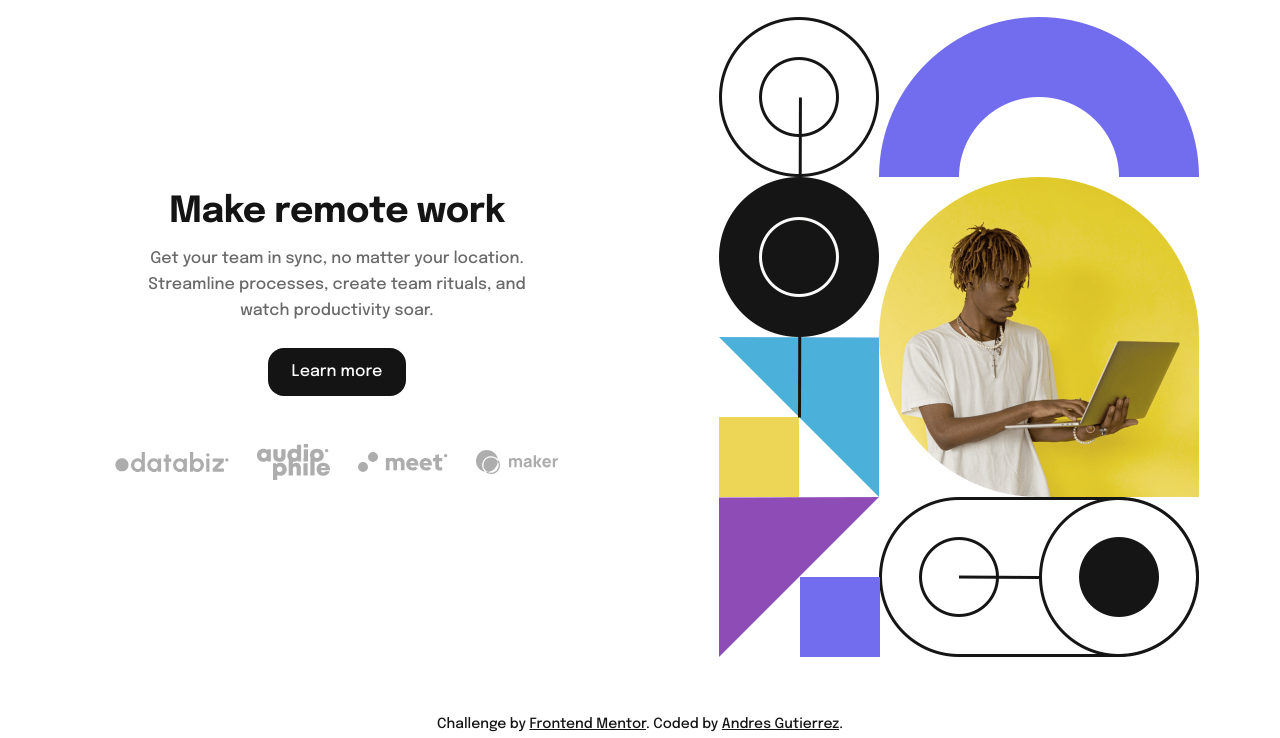
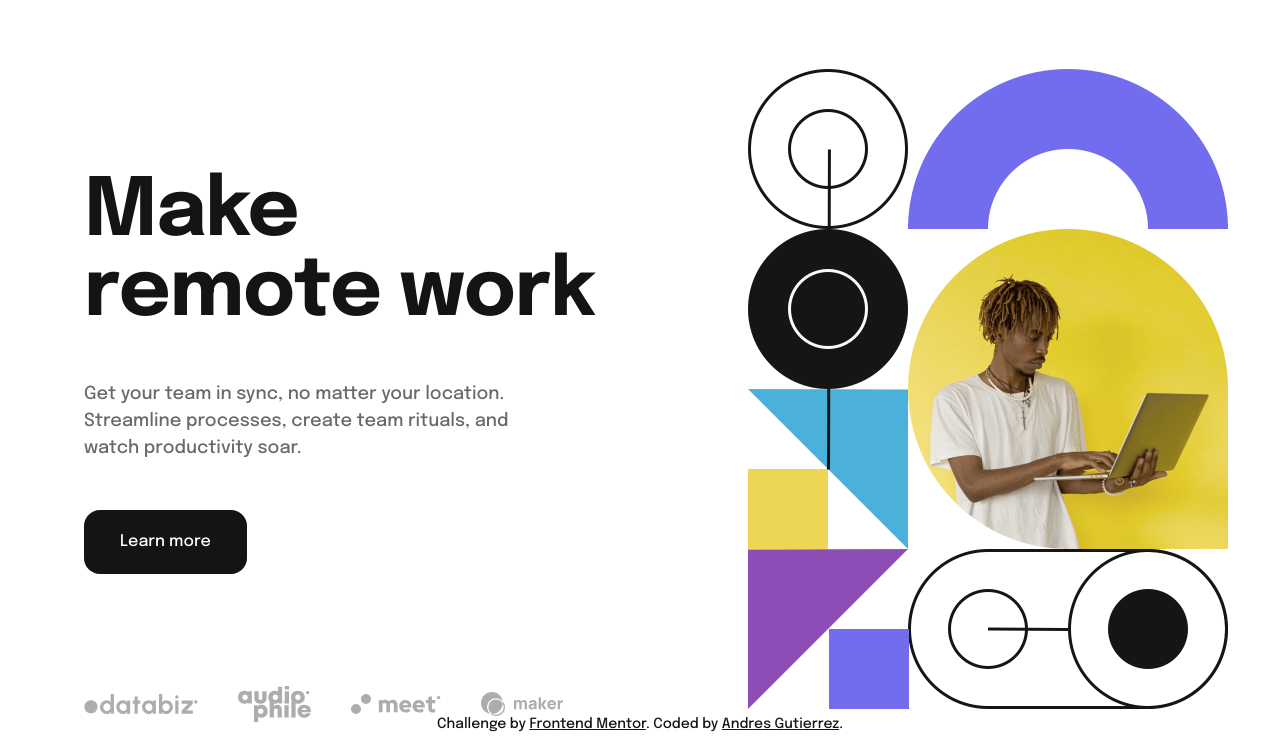
Before and after one commit to AGutierrezR/intro-section-with-dropdown-navigation, a website built with Vite: page index.html in a window 1280 px wide. Shown: the part 62-800 px from the top of the page. Built offline with nearby package versions, Linux system fonts and the light colour scheme.

Commit message:
Add desktop main

```diff
--- a/index.html
+++ b/index.html
@@ -105,7 +105,68 @@
       </div>
     </header>
 
-    <main
+    <main>
+      <div
+        class="lg:gap-10/ mx-auto max-w-6xl px-6 lg:flex lg:px-5 lg:pt-[3.25rem]"
+      >
+        <div class="mx-auto md:mx-0 lg:max-w-lg lg:flex-auto lg:pt-24">
+          <h1
+            class="text-4xl font-bold leading-none tracking-[-0.015em] text-almost-black md:text-[5rem] lg:mt-2"
+          >
+            Make remote work
+          </h1>
+          <p
+            class="mx-auto mt-4 max-w-[43ch] text-medium-gray md:mx-0 md:text-[1.125rem] lg:mt-12"
+          >
+            Get your team in sync, no matter your location. Streamline
+            processes, create team rituals, and watch productivity soar.
+          </p>
+          <a
+            href="#"
+            class="mx-auto mt-6 inline-block rounded-2xl bg-almost-black px-6 py-3 text-white md:mx-0 lg:mt-12 lg:px-9 lg:py-5"
+          >
+            Learn more
+          </a>
+          <div class="mt-12 lg:mt-28">
+            <ul
+              class="flex items-center justify-center gap-7 lg:justify-start lg:gap-10"
+            >
+              <li>
+                <img src="/images/client-databiz.svg" alt="databiz" />
+              </li>
+              <li>
+                <img src="/images/client-audiophile.svg" alt="audiophile" />
+              </li>
+              <li>
+                <img src="/images/client-meet.svg" alt="meet" />
+              </li>
+              <li>
+                <img src="/images/client-maker.svg" alt="maker" />
+              </li>
+            </ul>
+          </div>
+        </div>
+        <div class="mx-auto lg:mr-0 lg:flex-shrink-0">
+          <div class="-mr-8">
+            <picture>
+              <source
+                media="(min-width: 48rem)"
+                srcset="images/image-hero-desktop.png"
+              />
+              <img
+                src="images/image-hero-mobile.png"
+                alt=""
+                width="480"
+                aria-hidden="true"
+                class="mx-auto ml-auto block"
+              />
+            </picture>
+          </div>
+        </div>
+      </div>
+    </main>
+
+    <!-- <main
       id="main"
       class="mx-auto flex max-w-[76.75rem] flex-col gap-4 lg:flex-row-reverse"
     >
@@ -124,19 +185,23 @@
           />
         </picture>
       </div>
-      <div class="my-10 flex flex-1 flex-col justify-center px-4 text-center">
+      <div
+        class="my-10 flex flex-1 flex-col justify-center px-4 text-center md:text-left"
+      >
         <h1
-          class="text-4xl font-bold leading-none tracking-[-0.013em] text-almost-black"
+          class="text-4xl font-bold leading-none tracking-[-0.013em] text-almost-black md:text-[5rem]"
         >
           Make remote work
         </h1>
-        <p class="mx-auto mt-4 max-w-[43ch] leading-relaxed text-medium-gray">
+        <p
+          class="mx-auto mt-4 max-w-[43ch] leading-relaxed text-medium-gray md:mx-0 md:text-[1.125rem]"
+        >
           Get your team in sync, no matter your location. Streamline processes,
           create team rituals, and watch productivity soar.
         </p>
         <a
           href="#"
-          class="mx-auto mt-6 rounded-2xl bg-almost-black px-6 py-3 text-white"
+          class="mx-auto mt-6 rounded-2xl bg-almost-black px-6 py-3 text-white md:mx-0"
         >
           Learn more
         </a>
@@ -157,7 +222,7 @@
           </ul>
         </div>
       </div>
-    </main>
+    </main> -->
 
     <footer
       class="bottom-1 w-screen px-2 text-center text-sm text-almost-black lg:fixed lg:left-1/2 lg:mt-0 lg:-translate-x-1/2"
```
